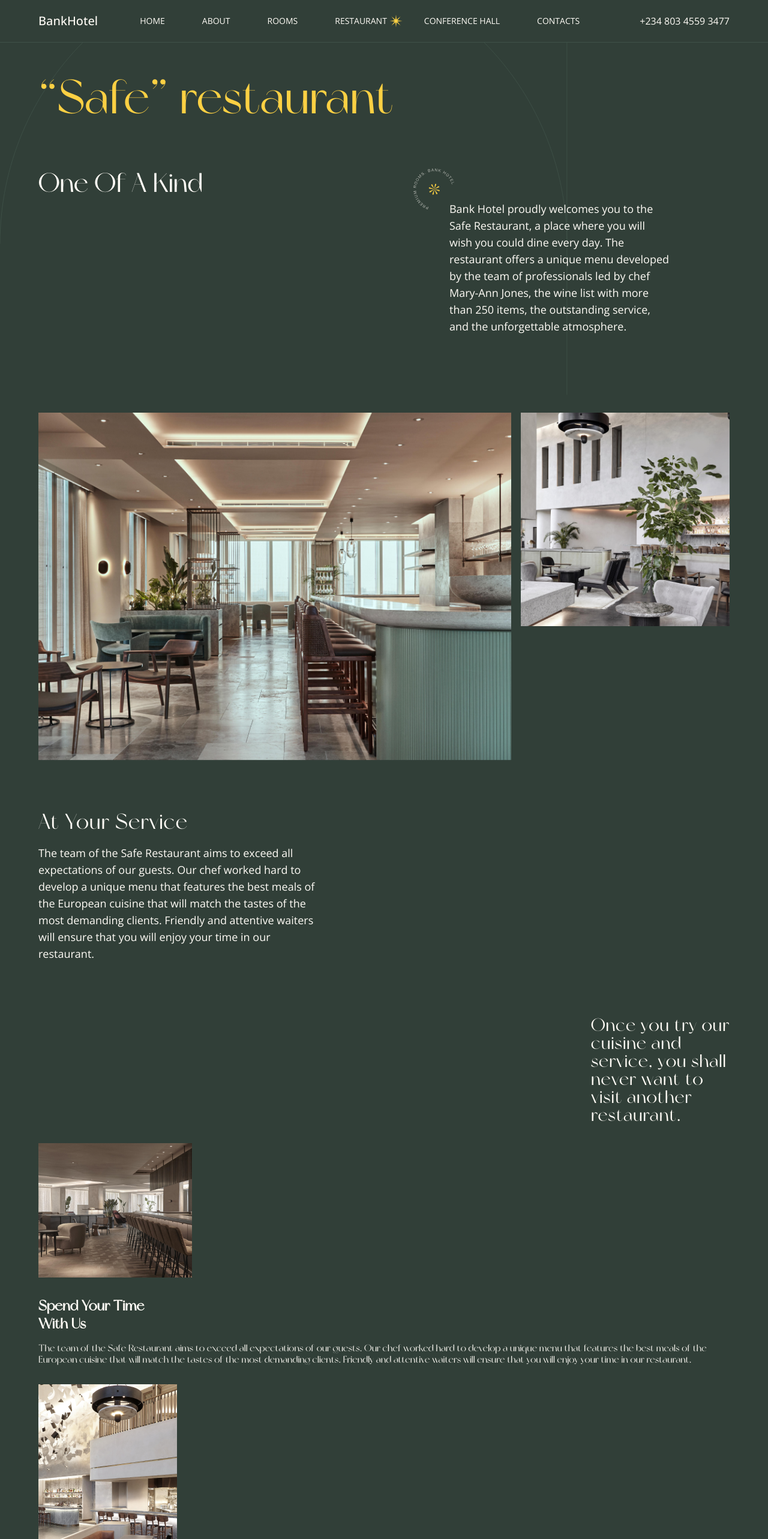
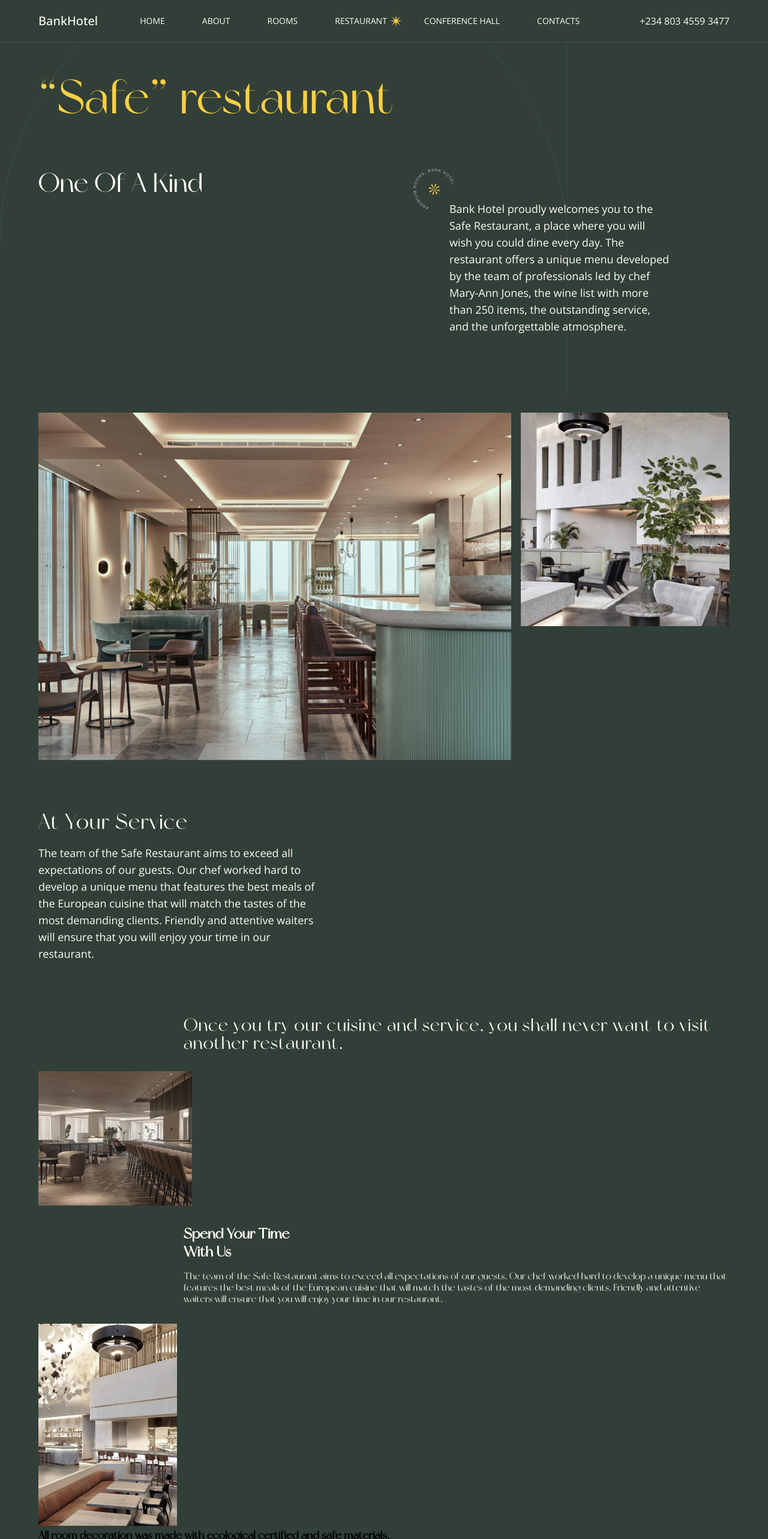
Before and after one commit to gift56/Fullstack-HotelWebsite, a React (Create React App) app: page /restaurant in a window 1280 px wide. Shown: the top 2566 px of the page at 60% size. Built offline with nearby package versions, Linux system fonts and the light colour scheme.

Commit message:
updating some stuff

```diff
--- a/src/styles/ResturantStyle/ResturantSpace.styled.js
+++ b/src/styles/ResturantStyle/ResturantSpace.styled.js
@@ -34,7 +34,7 @@ export const ResturantSpaceRightArea = styled.div`
       font-size: 30px;
       line-height: 30px;
       letter-spacing: 0.03em;
-      width: 231px;
+      width: 79%;
     }
   }
   .imageCon {
@@ -61,6 +61,7 @@ export const ResturantSpaceRightArea = styled.div`
       display: flex;
       flex-direction: column;
       gap: 1rem;
+      width: 79%;
       h2,
       p {
         color: ${({ theme }) => theme.whiteColor};
```
